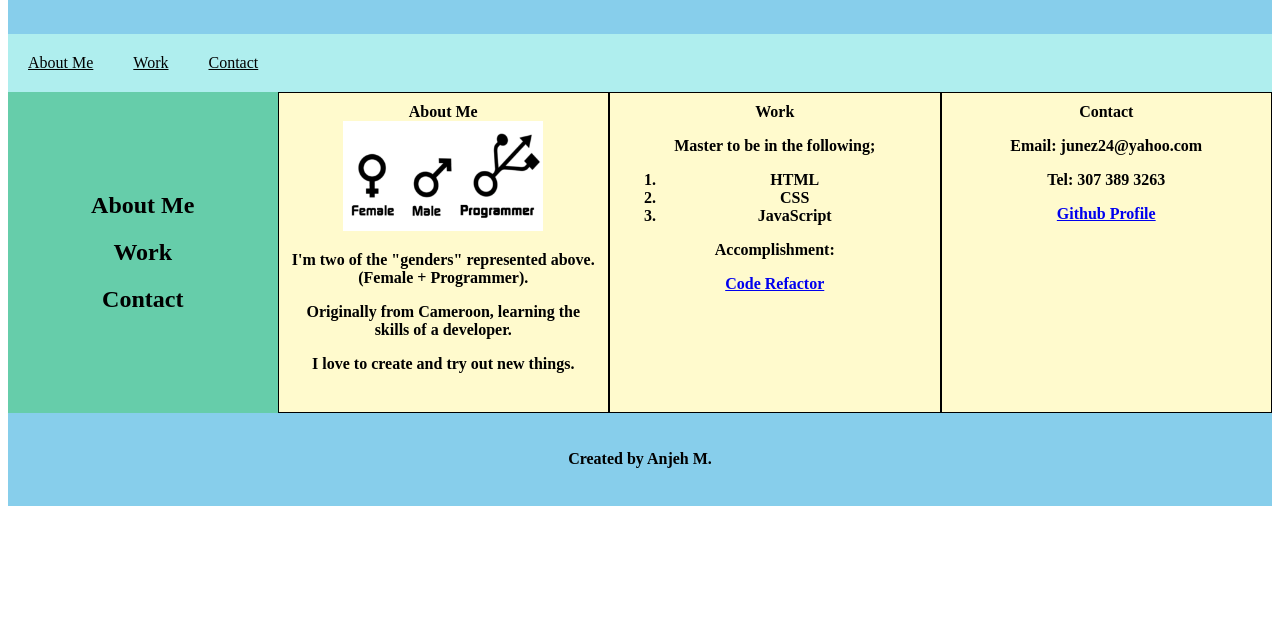
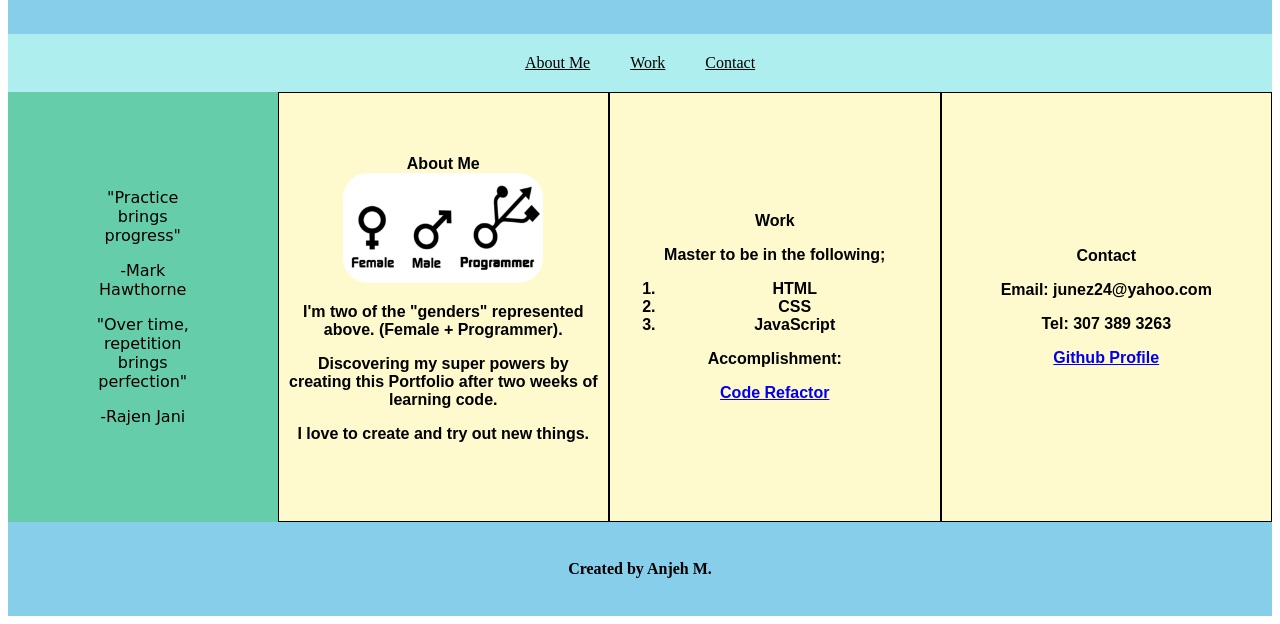
Before and after one commit to Anjeh24/Professional-Portfolio, a plain HTML site: page index.html in a window 1280 px wide. Shown: the part 230-854 px from the top of the page. Before the commit the page ends 800 px from the top, so only its background shows below. Drawn offline with Linux system fonts and the light colour scheme.

Commit message:
Improved version of portfolio

```diff
--- a/index.html
+++ b/index.html
@@ -26,9 +26,11 @@
 <main>
 
     <aside>
-        <h2>About Me</h2>
-        <h2>Work</h2>
-        <h2>Contact</h2>
+        <p>"Practice brings progress"</p>
+        <p>-Mark Hawthorne</p>
+
+        <p>"Over time, repetition brings perfection"</p>
+        <p>-Rajen Jani</p>
     </aside>
 
 
@@ -36,7 +38,7 @@
         <header>About Me</header>
         <img src="codememe.png"alt="my picture"/>
         <p>I'm two of the "genders" represented above. (Female + Programmer).</p>
-        <p>Originally from Cameroon, learning the skills of a developer.</p>
+        <p>Discovering my super powers by creating this Portfolio after two weeks of learning code.</p>
         <p>I love to create and try out new things.</p>
 
     </section>
--- a/style.css
+++ b/style.css
@@ -21,18 +21,23 @@ main {
     background: lemonchiffon;
     font-weight: bold;
     flex-direction: column;
-
+    text-emphasis-position: ;
+    font-family: sans-serif;
+    align-content: center;
 }
 
 .card img {
     width: 50%;
     min-width: 200px;
+    border-radius: 25px;
+
 
 }
 
 .main-header img {
     width: 50%;
     max-width: 100px;
+    border-radius: 50%;
 
 
 }
@@ -40,6 +45,7 @@ main {
 nav {
     display: flex;
     background: paleturquoise;
+    justify-content: center;
 }
 
 nav a {
@@ -53,6 +59,7 @@ aside {
     background-color: mediumaquamarine;
     padding: 80px;
     text-align: center;
+    font-family: cursive;
 }
 
 p {
```
